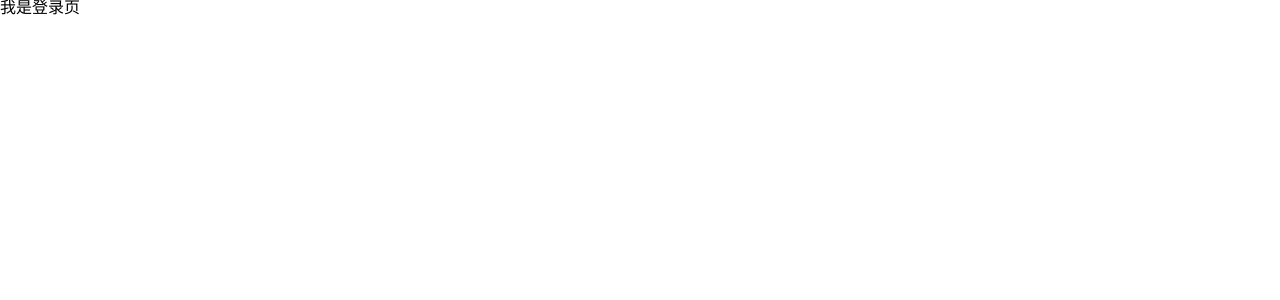
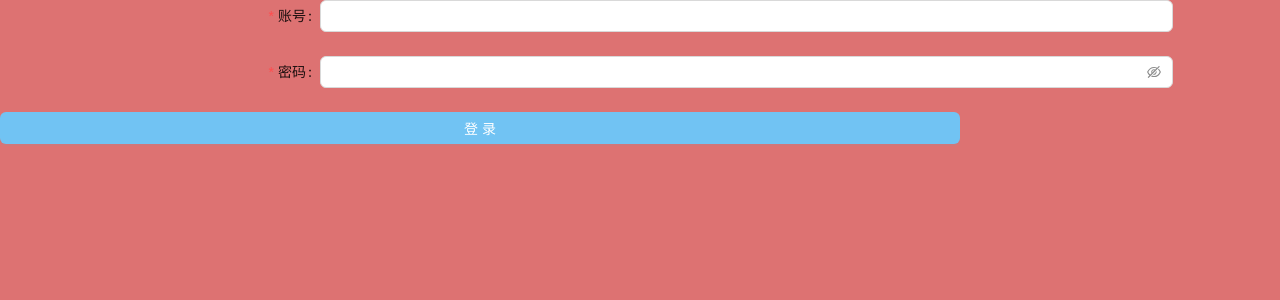
Before and after one commit to wxd15750/react_ts_yarn, a React (Create React App) app: page /login in a window 1280 px wide. Shown: the top 300 px of the page. Built offline with nearby package versions, Linux system fonts and the light colour scheme.

Commit message:
登录也静态的搭建

```diff
--- a/package.json
+++ b/package.json
@@ -3,6 +3,7 @@
   "version": "0.1.0",
   "private": true,
   "dependencies": {
+    "@ant-design/icons": "^5.1.4",
     "@testing-library/jest-dom": "^5.16.5",
     "@testing-library/react": "^13.4.0",
     "@testing-library/user-event": "^13.5.0",
@@ -10,6 +11,7 @@
     "@types/node": "^16.18.38",
     "@types/react": "^18.2.14",
     "@types/react-dom": "^18.2.6",
+    "antd": "^5.6.4",
     "react": "^18.2.0",
     "react-dom": "^18.2.0",
     "react-router-dom": "^6.14.1",
--- a/src/pages/login/index.tsx
+++ b/src/pages/login/index.tsx
@@ -1,9 +1,54 @@
 import React from 'react'
 
+// 导入login的样式
+import './login.scss'
+import { Button, Col, Form, Input, Row } from 'antd'
+
 export default function Login() {
+
+
+  const onFinish = (values: any) => {
+    console.log('Success:', values);
+  };
+
   return (
-    <div>
-      我是登录页
+    <div className='loginContainer'>
+      <Row>
+        <Col span={24}>
+          <Form
+            name="basic"
+            labelCol={{ span: 6}}
+            wrapperCol={{ span: 16 }}
+            initialValues={{ remember: true }}
+            onFinish={onFinish}
+            autoComplete="off"
+          >
+            <Form.Item
+              label="账号"
+              name="username"
+              rules={[{ required: true, message: 'Please input your username!' }]}
+            >
+              <Input />
+            </Form.Item>
+
+            <Form.Item
+              label="密码"
+              name="password"
+              rules={[{ required: true, message: 'Please input your password!' }]}
+            >
+              <Input.Password />
+            </Form.Item>
+
+
+
+            <Form.Item wrapperCol={{  span: 18 }}>
+              <Button type="primary" htmlType="submit" style={{width:"100%"}}>
+                登录
+              </Button>
+            </Form.Item>
+          </Form>
+        </Col>
+      </Row>
     </div>
   )
 }
--- /dev/null
+++ b/src/pages/login/login.scss
@@ -0,0 +1,6 @@
+.loginContainer{
+    width: 100vw;
+    height: 100vh;
+    background-color: #dd7272;
+    text-align: center;
+}
```
Also changed, not shown: src/App.tsx (+8 -10 lines), 1 other file (tests, documents, lock files or other folders).
